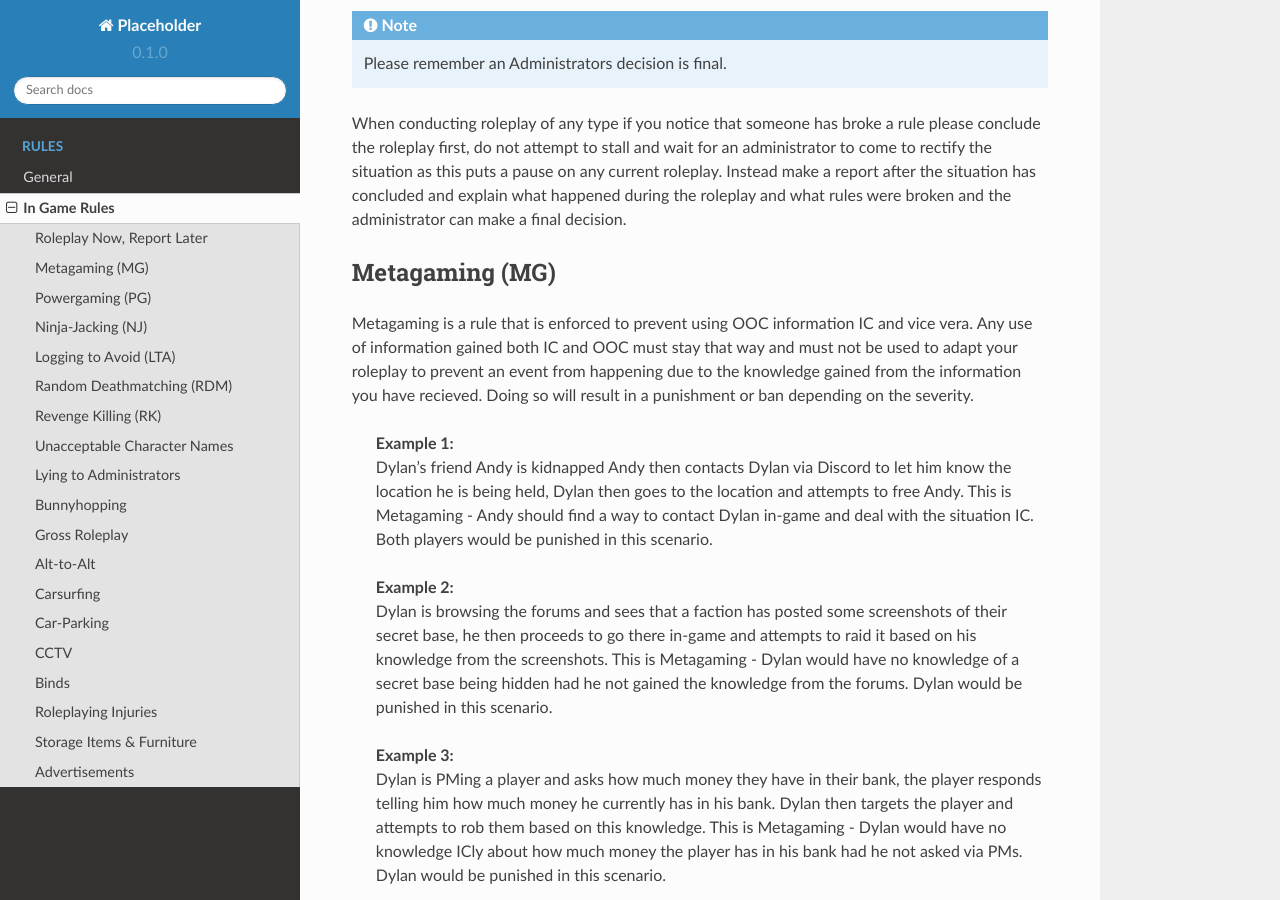
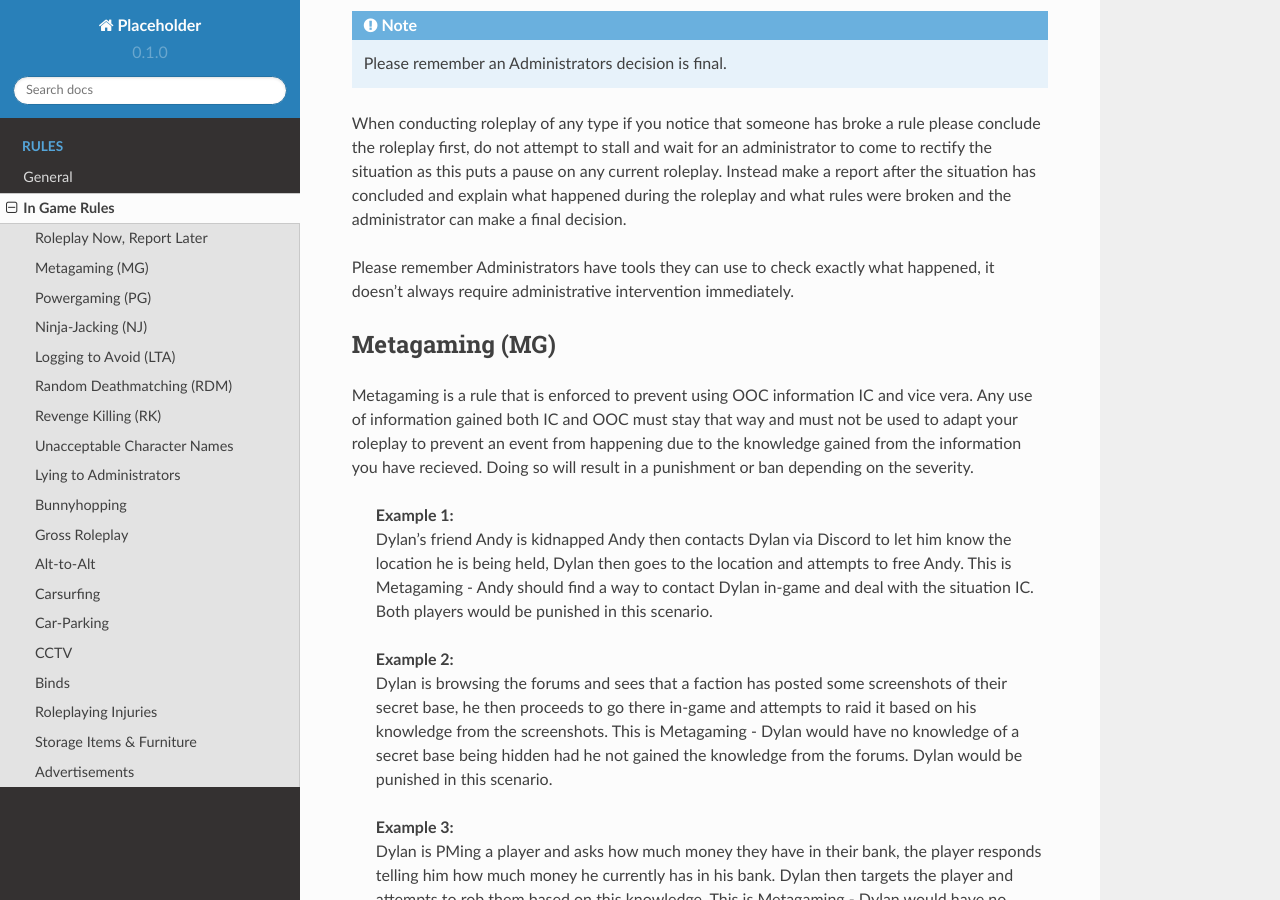
Before and after one commit to Illeeminati/doc, a Sphinx documentation site: the page built from docs/source/rules/ig_rules.rst, in a window 1280 px wide and 900 px high, scrolled down 306 px. Built offline with Sphinx 7.4.7 and the Read the Docs theme 2.0.0, drawn with Linux system fonts in a browser that asks for light colours.

Commit message:
Update ig_rules.rst

```diff
--- a/docs/source/rules/ig_rules.rst
+++ b/docs/source/rules/ig_rules.rst
@@ -12,6 +12,8 @@ Roleplay Now, Report Later
   Please remember an Administrators decision is final.
 
 When conducting roleplay of any type if you notice that someone has broke a rule please conclude the roleplay first, do not attempt to stall and wait for an administrator to come to rectify the situation as this puts a pause on any current roleplay. Instead make a report after the situation has concluded and explain what happened during the roleplay and what rules were broken and the administrator can make a final decision.
+
+Please remember Administrators have tools they can use to check exactly what happened, it doesn't always require administrative intervention immediately.
 
 ***************
 Metagaming (MG)
```
